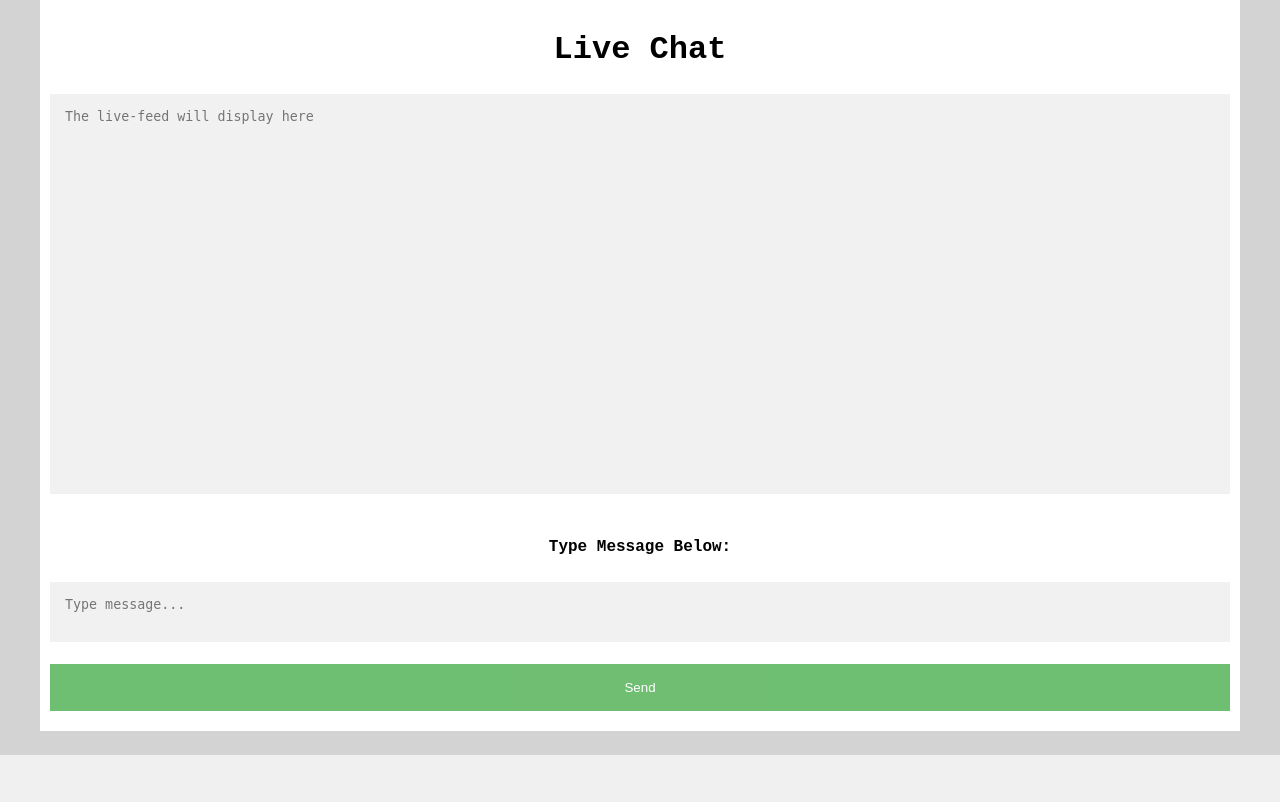
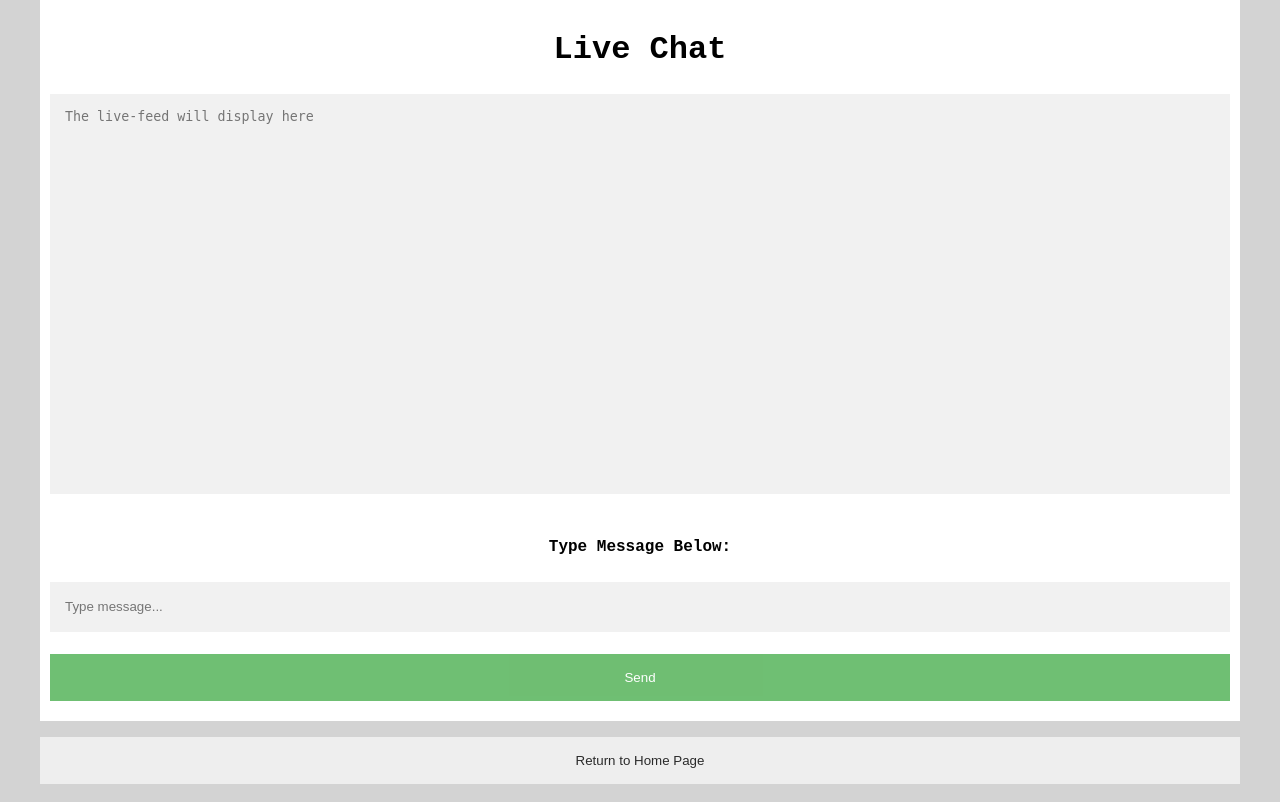
Before and after one commit to CAPPK/Live-Chat-App, a Flask app: page /static/livechat.html in a window 1280 px wide. Shown: the part 67-869 px from the top of the page. Before the commit the page ends 822 px from the top, so only its background shows below. Run offline with Flask 2, Linux system fonts and the light colour scheme.

Commit message:
UI done and POST method initialized

```diff
--- a/TestApplication/main.py
+++ b/TestApplication/main.py
@@ -1,11 +1,36 @@
-from flask import Flask, redirect
+from flask import Flask, redirect, request
 
 
 app = Flask(__name__)
+
 
 @app.route('/')
 def root():
     return redirect("/static/home.html", code=302)
 
+
+@app.route('/livechat', methods=['GET', 'POST'])
+def livechat():
+    newMessage = ''
+    if request.method == 'POST':
+        newMessage = request.form['Msg']
+    if newMessage:
+        print(newMessage)
+        # from google.cloud import datastore
+        # # Instantiate a client
+        # datastore_client = datastore.Client()
+        # kind = 'Messages'
+        # name = 'Message'
+        # # The Cloud Datastore key for the new entity
+        # task_key = datastore_client.key(kind, name)
+        # # Prepares the new entity
+        # task = datastore.Entity(key=task_key)
+        # task['message'] = newMessage
+        # # Saves the entity
+        # datastore_client.put(task)
+
+    return redirect("/static/livechat.html", code=302)
+
+
 if __name__ == '__main__':
     app.run(host='127.0.0.1', port=8080, debug=True)
--- a/TestApplication/static/livechat.html
+++ b/TestApplication/static/livechat.html
@@ -18,15 +18,19 @@
     </section>
 
     <div class="chat-popup" id="myForm">
-        <form action="/action_page.php" class="form-container">
+        <form action="/livechat" method="POST" class="form-container">
             <h1>Live Chat</h1>
             <textarea placeholder="The live-feed will display here" class="livefeed" readonly></textarea>
 
             <h4>Type Message Below:</h4>
-            <textarea placeholder="Type message..." class="msg" required></textarea>
+            <!-- <textarea placeholder="Type message..." class="msg" name= "MSG" required></textarea> -->
+            <input type="text" placeholder="Type message..." class="msg" name="Msg" required />
 
             <button type="submit" class="btn">Send</button>
         </form>
     </div>
+
+    <a href="home.html"><button type="submit" class="backbtn">Return to Home Page</button></a>
+
   </body>
 </html>
--- a/TestApplication/static/style.css
+++ b/TestApplication/static/style.css
@@ -90,6 +90,19 @@ background-color: rgb(255, 255, 255);
   margin-bottom:10px;
   opacity: 0.8;
 }
+
+/* Set a style for the submit/login button */
+.backbtn {
+  background-color: whitesmoke;
+  color: black;
+  padding: 16px 20px;
+  border: none;
+  cursor: pointer;
+  width: 1200px;
+  margin-bottom:10px;
+  opacity: 0.8;
+}
+
 /*-------------------------------------------------------------------------------------------------------------------*/
 
 *{box-sizing: border-box;}
```
